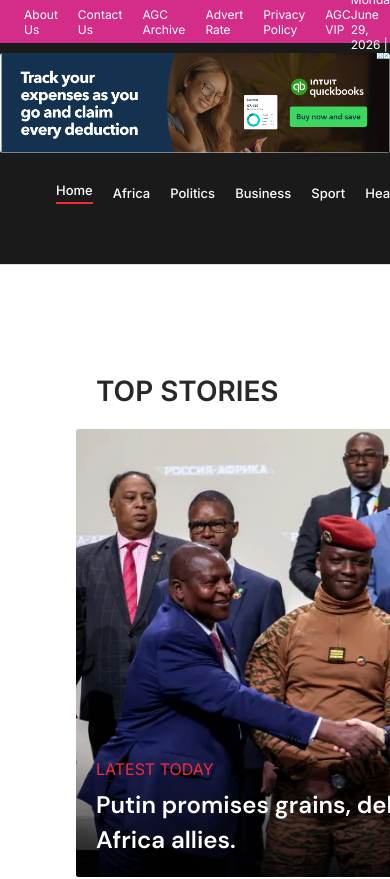
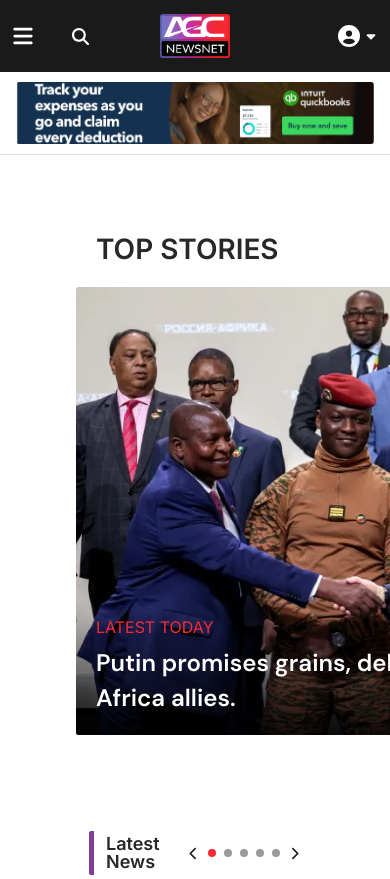
Before and after one commit to fortune-dev747/NEWS-WEB-PROJECT, a React (Vite) app: page / in a window 390 px wide. Shown: the top 879 px of the page. Built offline with nearby package versions, Linux system fonts and the light colour scheme.

Commit message:
updated navbar for mobile responsiveness

```diff
--- a/src/components/Navbar/Navbar.jsx
+++ b/src/components/Navbar/Navbar.jsx
@@ -1,8 +1,11 @@
 import styles from './Navbar.module.css'
 import { NavLink } from 'react-router-dom'
-import { FaMagnifyingGlass } from 'react-icons/fa6'
+import { FaMagnifyingGlass, FaBars, FaXmark, FaCaretDown, FaCircleUser } from 'react-icons/fa6'
+import { useState } from 'react'
 
 export default function Navbar({ adImages = ['/images/navbar/ad-navbar.png'] }) {
+  const [menuOpen, setMenuOpen] = useState(false)
+
   const today = new Date().toLocaleDateString('en-US', {
     weekday: 'long', year: 'numeric', month: 'long', day: 'numeric'
   })
@@ -10,7 +13,7 @@ export default function Navbar({ adImages = ['/images/navbar/ad-navbar.png'] })
   return (
     <header className={styles.header}>
 
-      {/* Bar 1 */}
+      {/* Desktop Bar 1 */}
       <div className={styles.topBar}>
         <nav className={styles.topLinks}>
           <a href="#">About Us</a>
@@ -33,7 +36,6 @@ export default function Navbar({ adImages = ['/images/navbar/ad-navbar.png'] })
       </div>
 
       {/* Ad Banner + Bar 2 */}
-
       <div className={styles.mainSection}>
         <div className={styles.adBanner}>
           {adImages.map((img, index) => (
@@ -41,7 +43,7 @@ export default function Navbar({ adImages = ['/images/navbar/ad-navbar.png'] })
           ))}
         </div>
 
-        {/* Bar 2 */}
+        {/* Desktop Bar 2 */}
         <div className={styles.mainNav}>
           <div className={styles.mainNavLeft}>
             <a href="#" className={styles.logo}>
@@ -72,6 +74,42 @@ export default function Navbar({ adImages = ['/images/navbar/ad-navbar.png'] })
 
       </div>
 
+      {/* Mobile Bar */}
+      <div className={styles.mobileBar}>
+        <div className={styles.mobileLeft}>
+          <button className={styles.hamburger} onClick={() => setMenuOpen(!menuOpen)}>
+            {menuOpen ? <FaXmark /> : <FaBars />}
+          </button>
+          <button className={styles.mobileSearch}><FaMagnifyingGlass /></button>
+        </div>
+        <a href="#" className={styles.mobileLogo}>
+          <img src="/images/navbar/AGC-navbar.png" alt="AGC News" width={70} height={44} />
+        </a>
+        <div className={styles.mobileRight}>
+          <FaCircleUser className={styles.profileIcon} />
+          <FaCaretDown className={styles.dropdownIcon} />
+        </div>
+      </div>
+
+      {/* Mobile Ad Banner */}
+      <div className={styles.mobileAdBanner}>
+        <img src={adImages[0]} alt="Advertisement" />
+      </div>
+
+      {/* Mobile Drawer */}
+      <div className={`${styles.drawer} ${menuOpen ? styles.drawerOpen : ''}`}>
+        <nav className={styles.drawerLinks}>
+          <NavLink to="/" end className={({ isActive }) => isActive ? styles.drawerLinkActive : styles.drawerLink} onClick={() => setMenuOpen(false)}>Home</NavLink>
+          <NavLink to="/africa" className={({ isActive }) => isActive ? styles.drawerLinkActive : styles.drawerLink} onClick={() => setMenuOpen(false)}>Africa</NavLink>
+          <NavLink to="/politics" className={({ isActive }) => isActive ? styles.drawerLinkActive : styles.drawerLink} onClick={() => setMenuOpen(false)}>Politics</NavLink>
+          <NavLink to="/business" className={({ isActive }) => isActive ? styles.drawerLinkActive : styles.drawerLink} onClick={() => setMenuOpen(false)}>Business</NavLink>
+          <NavLink to="/sport" className={({ isActive }) => isActive ? styles.drawerLinkActive : styles.drawerLink} onClick={() => setMenuOpen(false)}>Sport</NavLink>
+          <NavLink to="/health" className={({ isActive }) => isActive ? styles.drawerLinkActive : styles.drawerLink} onClick={() => setMenuOpen(false)}>Health</NavLink>
+          <NavLink to="/tech" className={({ isActive }) => isActive ? styles.drawerLinkActive : styles.drawerLink} onClick={() => setMenuOpen(false)}>Tech</NavLink>
+          <NavLink to="/opinion" className={({ isActive }) => isActive ? styles.drawerLinkActive : styles.drawerLink} onClick={() => setMenuOpen(false)}>Opinion</NavLink>
+        </nav>
+      </div>
+
     </header>
   )
 }
--- a/src/components/Navbar/Navbar.module.css
+++ b/src/components/Navbar/Navbar.module.css
@@ -174,3 +174,195 @@
   background-color: var(--text-primary);
   height: 221px;
 }
+
+
+/* Responsiveness */
+/* ── LARGE SCREENS (1024px) ── */
+@media (max-width: 1024px) {
+  .topLinks {
+    gap: 12px;
+  }
+
+  .topLinks a {
+    font-size: 11px;
+  }
+
+  .mainLinks {
+    gap: 14px;
+  }
+
+  .mainLinks a {
+    font-size: 12px;
+  }
+
+  .mainNavRight {
+    gap: 12px;
+  }
+
+  .mainNavRight a {
+    font-size: 12px;
+  }
+
+  .adBanner:has(img:nth-child(2)) img {
+    width: 460px;
+    height: 120px;
+  }
+}
+
+/* ── MOBILE & TABLET (768px and below) ── */
+@media (max-width: 768px) {
+
+  /* Hide desktop elements */
+  .topBar {
+    display: none;
+  }
+
+  .mainSection {
+    display: none;
+  }
+
+  /* Show mobile elements */
+  .mobileBar {
+    display: flex !important; /* Override any default hiding */
+    align-items: center;
+    justify-content: space-between;
+    height: 72px;
+    padding: 0 12px;
+    background-color: var(--text-primary);
+  }
+
+  .mobileLeft {
+    display: flex;
+    align-items: center;
+    gap: 16px;
+  }
+
+  .hamburger {
+    background: none;
+    border: none;
+    cursor: pointer;
+    font-size: 22px;
+    color: #FFFFFF;
+    display: flex;
+    align-items: center;
+    width: 36px;
+    height: 32px;
+  }
+
+  .mobileSearch {
+    background: none;
+    border: none;
+    cursor: pointer;
+    font-size: 17px;
+    color: #FFFFFF;
+    display: flex;
+    align-items: center;
+    border-radius: 50%;
+    width: 32px;
+    height: 32px;
+    justify-content: center;
+  }
+
+  .mobileLogo {
+    position: absolute;
+    left: 50%;
+    transform: translateX(-50%);
+  }
+
+  .mobileRight {
+    display: flex;
+    align-items: center;
+    gap: 4px;
+    color: #FFFFFF;
+  }
+
+  .profileIcon {
+    font-size: 22px;
+  }
+
+  .dropdownIcon {
+    font-size: 14px;
+  }
+
+  .mobileAdBanner {
+    display: flex !important;
+    justify-content: center;
+    padding: 10px 16px;
+    background-color: #fff;
+  }
+
+  .mobileAdBanner img {
+    width: 367px;
+    height: 62px;
+    object-fit: cover;
+    border-radius: 3px;
+  }
+
+  /* Drawer */
+  .drawer {
+    display: block !important;
+    position: absolute;
+    top: 72px;
+    left: 0;
+    right: 0;
+    background-color: var(--text-primary);
+    z-index: 100;
+    overflow: hidden;
+    max-height: 0;
+    transition: max-height 0.4s ease;
+  }
+
+  .drawerOpen {
+    max-height: 400px;
+  }
+
+  .drawerLinks {
+    display: flex;
+    flex-direction: column;
+    padding: 16px 24px;
+    gap: 0;
+  }
+
+  .drawerLink {
+    font-family: var(--font-body);
+    font-size: 15px;
+    font-weight: 500;
+    color: #FFFFFF;
+    padding: 14px 0;
+    border-bottom: 1px solid rgba(255,255,255,0.1);
+  }
+
+  .drawerLinkActive {
+    font-family: var(--font-body);
+    font-size: 15px;
+    font-weight: 500;
+    color: var(--accent);
+    padding: 14px 0;
+    border-bottom: 1px solid rgba(255,255,255,0.1);
+  }
+
+  .header {
+    position: relative;
+    margin-bottom: 32px;
+  }
+}
+
+/* ── MOBILE (375px) ── */
+@media (max-width: 375px) {
+  .mobileAdBanner img {
+    width: 100%;
+    height: 56px;
+  }
+}
+
+.mobileBar {
+  display: none;
+}
+
+.mobileAdBanner {
+  display: none;
+}
+
+.drawer {
+  display: none;
+}
```
